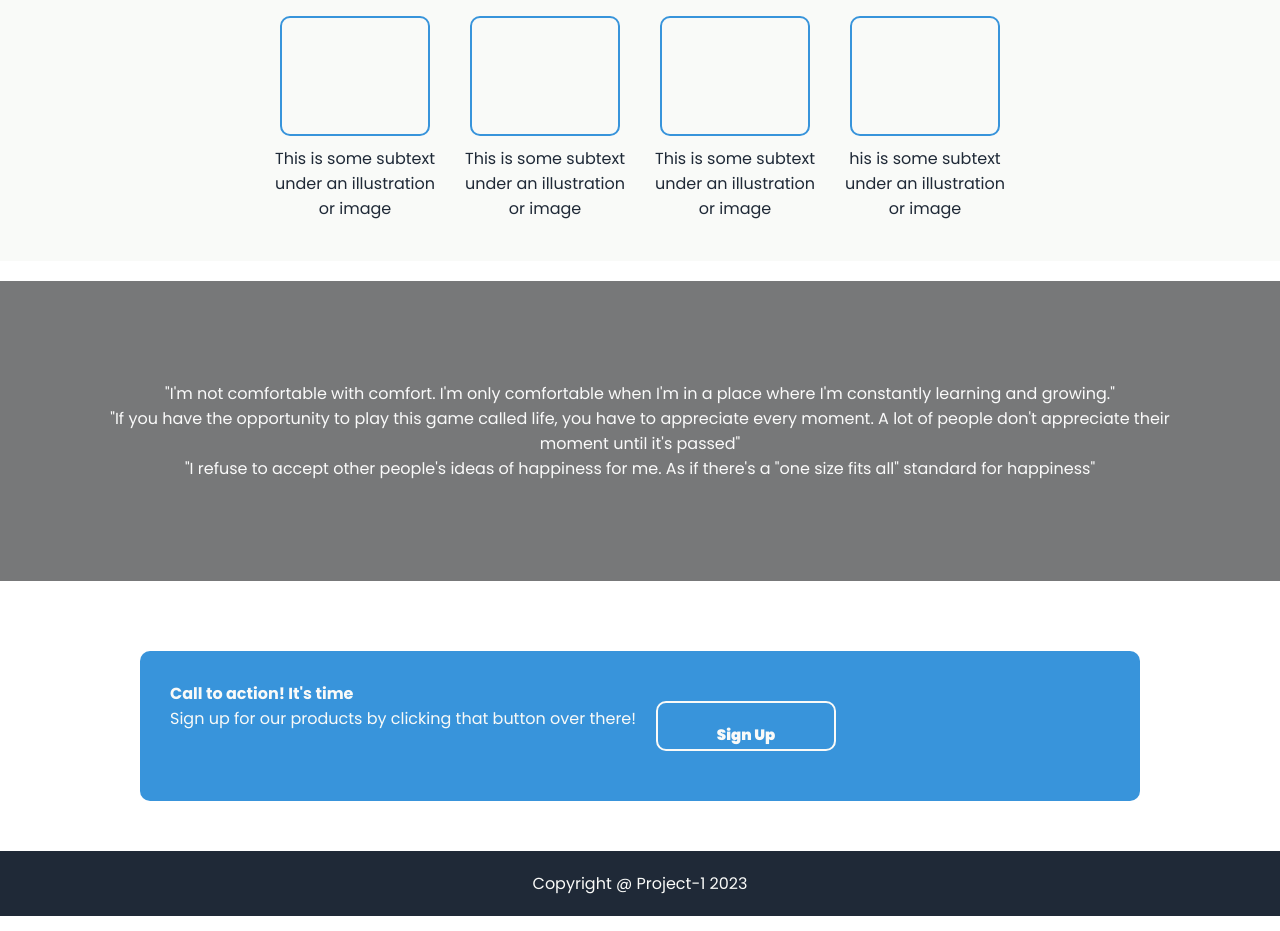
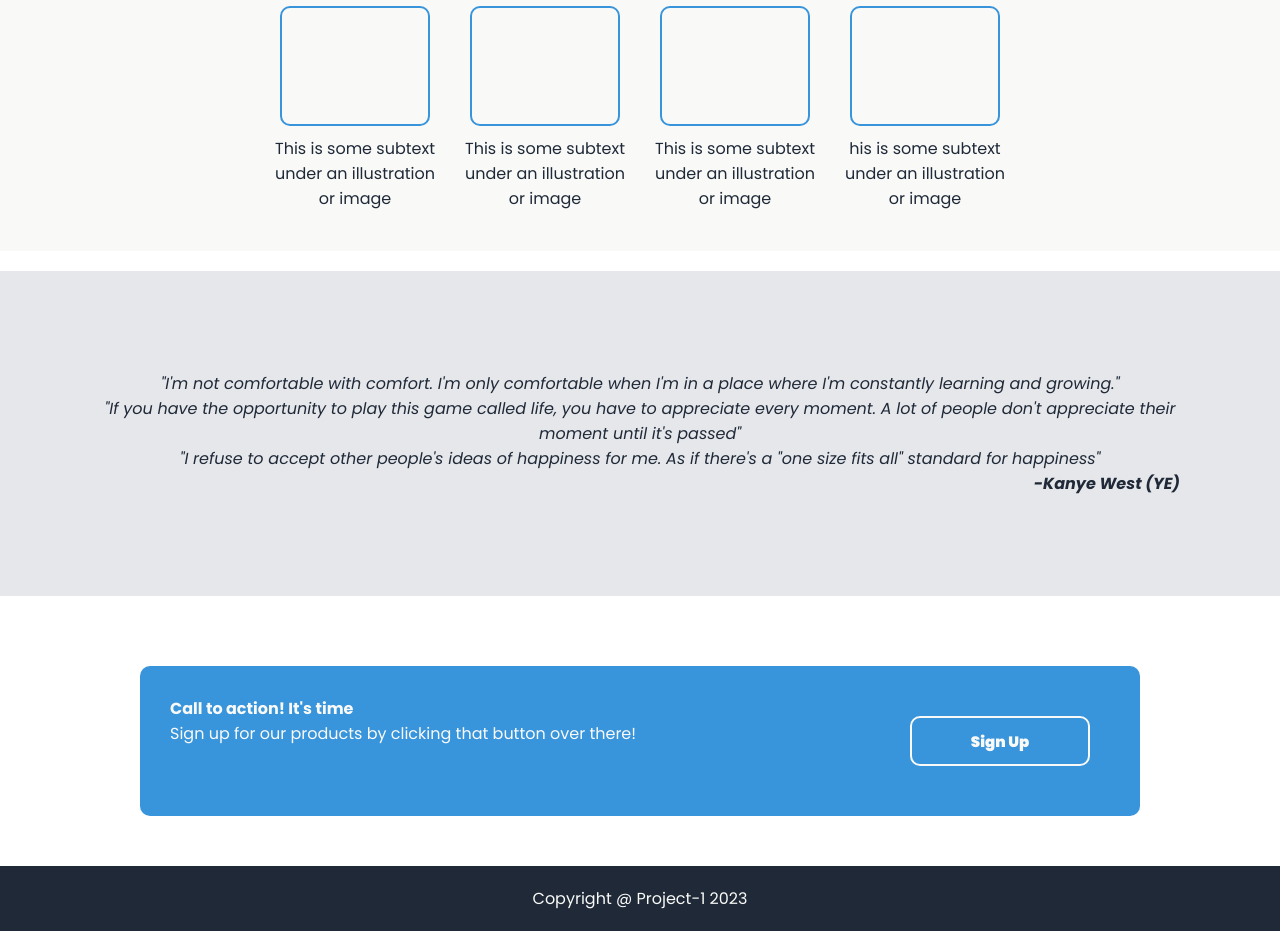
Before and after one commit to Vertine1/project_1, a plain HTML site: page index.html in a window 1280 px wide. Shown: the part 630-1561 px from the top of the page. Drawn offline with Linux system fonts and the light colour scheme.

Commit message:
added some classes in my files and styled my files

```diff
--- a/index.html
+++ b/index.html
@@ -56,7 +56,7 @@
     <div class="light">
         <p>"I'm not comfortable with comfort. I'm only comfortable when I'm in a place where I'm constantly learning and growing." <br>
         "If you have the opportunity to play this game called life, you have to appreciate every moment. A lot of people don't appreciate their moment until it's passed"<br>"I refuse to accept other people's ideas of happiness for me. As if there's a "one size fits all" standard for happiness" <br></p>
-
+        <p class="tag"><strong>-Kanye West (YE)</strong></p>
     </div>
     <div class='container'>
         <div class="dark">
--- a/style.css
+++ b/style.css
@@ -41,9 +41,10 @@
 }
 .Content button{
     border: none;
-    margin-top: 20px;
+    margin-top: 10px;
     font-size: 15px;
     font-weight: 1000;
+    padding: 20px 20px;
 
 }
 ul{
@@ -148,13 +149,19 @@ button{
 }
 .light{
     margin-bottom: 70px;
-    background-color: #777879;
+    background-color: #e5e7eb;
     text-align: center;
     padding: 100px;
 }
 .light p{
-    color: #fafafa;
+    color: #1f2937;
+    font-style: italic;
 
+}
+.light .tag{
+    color: #1f2937;
+    text-align: right;
+    font-style: italic;
 }
 .container{
     margin: 50px;
@@ -172,5 +179,7 @@ button{
 }
 .dark button{
 text-align: center;
+padding: 10px 20px;
+margin-left: auto;
 
 }
```
